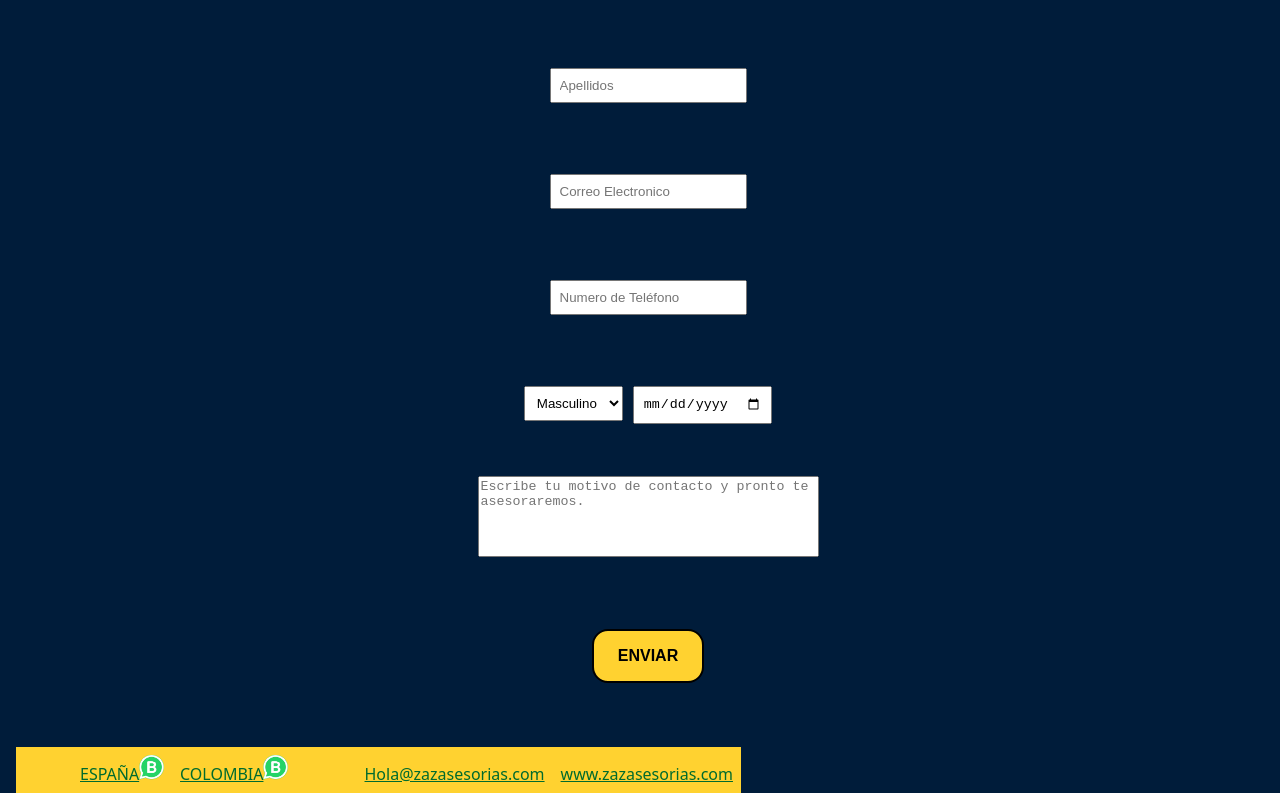
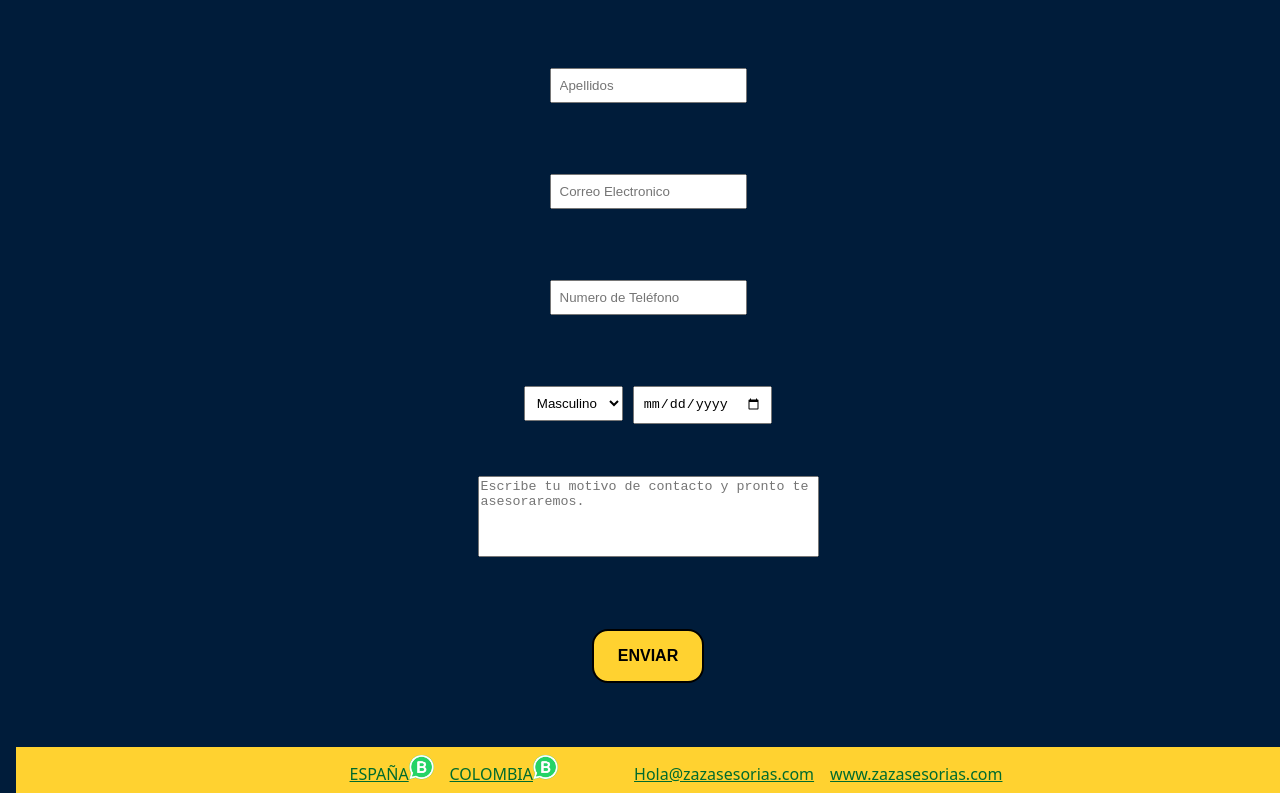
Before and after one commit to ScriptKitten420/ScriptKitten420.github.io, a plain HTML site: page index.html in a window 1280 px wide. Shown: the part 3309-4102 px from the top of the page. Drawn offline with Linux system fonts and the light colour scheme; files whose address does not match are found by name.

Commit message:
Update styles.css

```diff
--- a/css/styles.css
+++ b/css/styles.css
@@ -196,7 +196,8 @@ footer {
   text-align: center;
   background-color: #ffd230;
   height: fit-content;
-  width: fit-content;
+  width: 100%;
+  min-width: fit-content;
 }
 footer ul {
   list-style: none;
```
